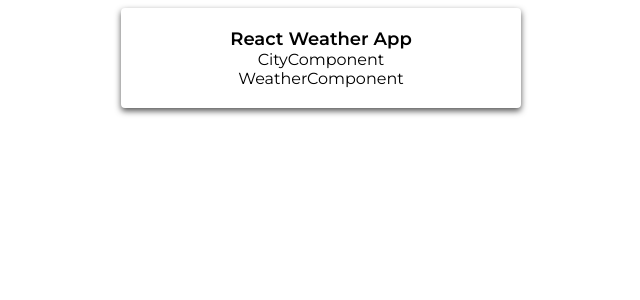
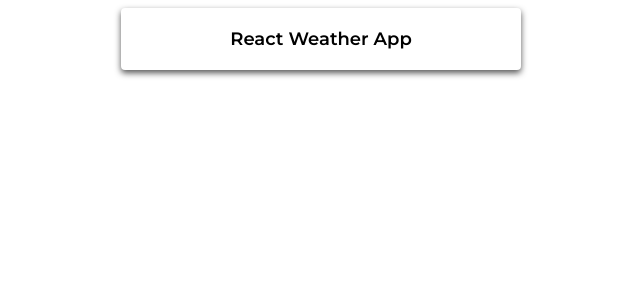
Before and after one commit to archaudhari/Now-Floats-Assignment---Weather-App, a React (Create React App) app: page / in a window 1280 px wide. Shown: the top 300 px of the page, without its empty margins (319-959 px from the left). Built offline with nearby package versions, Linux system fonts and the light colour scheme.

Commit message:
1 file modified, 2 added

```diff
--- a/src/App.js
+++ b/src/App.js
@@ -1,6 +1,8 @@
 import React from 'react';
 import './style.css';
 import styled from 'styled-components';
+import CityComponent from './modules/CityComponent';
+import WeatherComponent from './modules/WeatherInfoComponent';
 
 const Container = styled.div`
 display: flex;
@@ -14,14 +16,6 @@ width: 380px;
 background: white;
 font-family: Montserrat;
 `;
-const CityComponent = styled.div`
-display: flex;
-flex-direction: column;
-`;
-const WeatherComponent = styled.div`
-display: flex;
-flex-direction: column;
-`;
 
 const AppLabel = styled.span`
 color: black;
@@ -29,13 +23,10 @@ font-size: 18px;
 font-weight: bold;
 `;
 
-
 function App() {
   return (
     <Container>
-      <AppLabel>React Weather App</AppLabel>
-      <CityComponent>CityComponent</CityComponent>
-      <WeatherComponent>WeatherComponent</WeatherComponent>
+      <AppLabel>React Weather App</AppLabel>{' '}
     </Container>
   );
 }
--- /dev/null
+++ b/src/modules/CityComponent.js
@@ -0,0 +1,4 @@
+const CityComponent =() => {
+  return "Ajay";
+}
+export default CityComponent;
--- /dev/null
+++ b/src/modules/WeatherInfoComponent.js
@@ -0,0 +1,4 @@
+const WeatherComponent = () => {
+  return 'WeatherComponent';
+};
+export default WeatherComponent;
```
